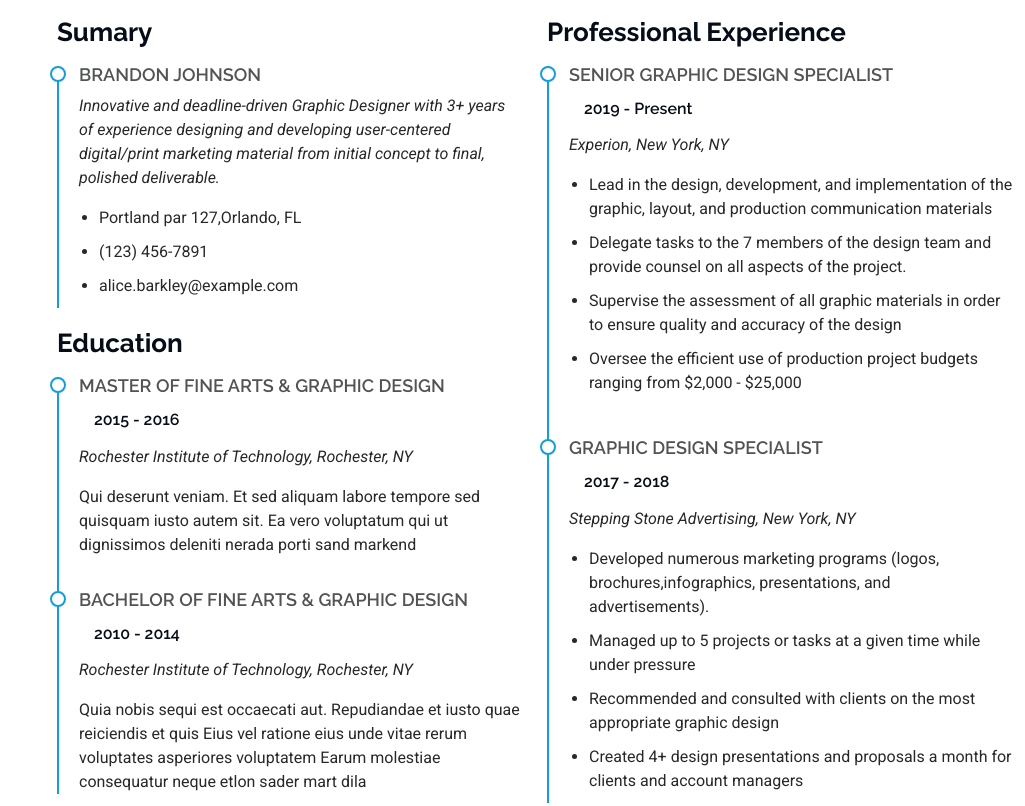
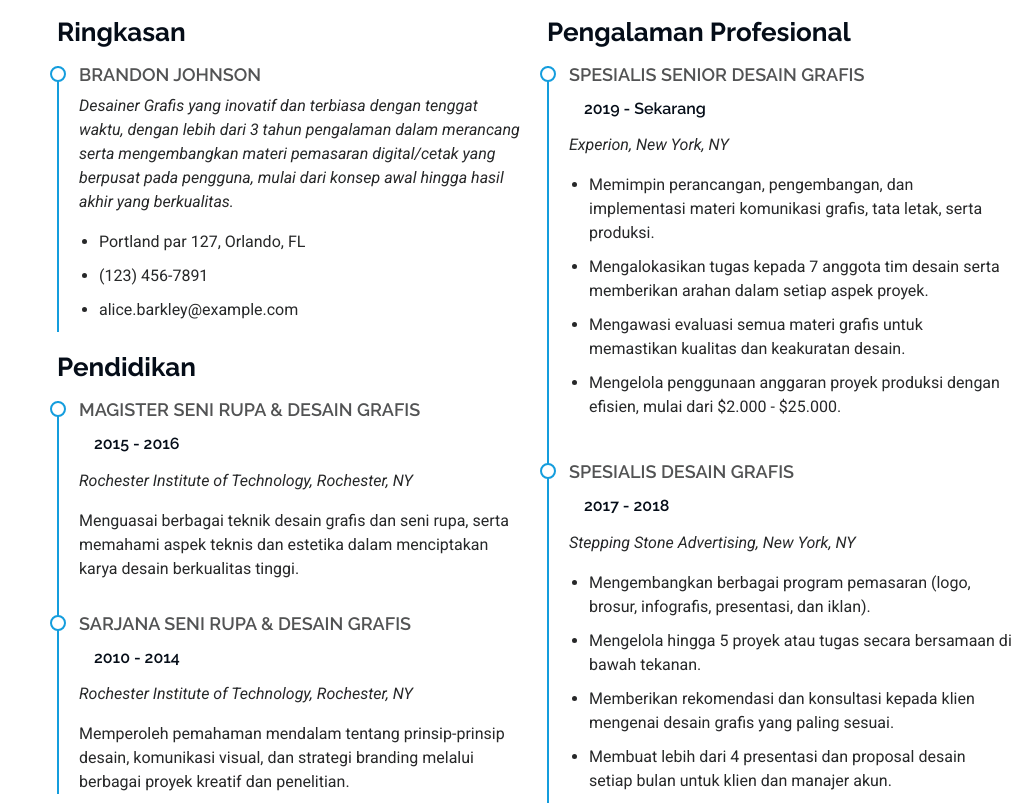
Before and after one commit to Rianinaja/Iportofolio, a plain HTML site: page index.html in a window 1280 px wide. Shown: the part 2590-3396 px from the top of the page, without its empty margins (255-1280 px from the left). Drawn offline with nearby package versions, Linux system fonts and the light colour scheme; animation ran at ten frames a second; files whose address does not match are found by name.

Commit message:
Update index.html

```diff
--- a/index.html
+++ b/index.html
@@ -280,60 +280,60 @@
     <div class="row">
 
       <div class="col-lg-6" data-aos="fade-up" data-aos-delay="100">
-            <h3 class="resume-title">Sumary</h3>
+        <h3 class="resume-title">Ringkasan</h3>
 
         <div class="resume-item pb-0">
           <h4>Brandon Johnson</h4>
-              <p><em>Innovative and deadline-driven Graphic Designer with 3+ years of experience designing and developing user-centered digital/print marketing material from initial concept to final, polished deliverable.</em></p>
+          <p><em>Desainer Grafis yang inovatif dan terbiasa dengan tenggat waktu, dengan lebih dari 3 tahun pengalaman dalam merancang serta mengembangkan materi pemasaran digital/cetak yang berpusat pada pengguna, mulai dari konsep awal hingga hasil akhir yang berkualitas.</em></p>
           <ul>
-                <li>Portland par 127,Orlando, FL</li>
+            <li>Portland par 127, Orlando, FL</li>
             <li>(123) 456-7891</li>
             <li>alice.barkley@example.com</li>
           </ul>
-            </div><!-- Edn Resume Item -->
+        </div><!-- End Resume Item -->
 
-            <h3 class="resume-title">Education</h3>
+        <h3 class="resume-title">Pendidikan</h3>
         <div class="resume-item">
-              <h4>Master of Fine Arts &amp; Graphic Design</h4>
+          <h4>Magister Seni Rupa &amp; Desain Grafis</h4>
           <h5>2015 - 2016</h5>
           <p><em>Rochester Institute of Technology, Rochester, NY</em></p>
-              <p>Qui deserunt veniam. Et sed aliquam labore tempore sed quisquam iusto autem sit. Ea vero voluptatum qui ut dignissimos deleniti nerada porti sand markend</p>
-            </div><!-- Edn Resume Item -->
+          <p>Menguasai berbagai teknik desain grafis dan seni rupa, serta memahami aspek teknis dan estetika dalam menciptakan karya desain berkualitas tinggi.</p>
+        </div><!-- End Resume Item -->
 
         <div class="resume-item">
-              <h4>Bachelor of Fine Arts &amp; Graphic Design</h4>
+          <h4>Sarjana Seni Rupa &amp; Desain Grafis</h4>
           <h5>2010 - 2014</h5>
           <p><em>Rochester Institute of Technology, Rochester, NY</em></p>
-              <p>Quia nobis sequi est occaecati aut. Repudiandae et iusto quae reiciendis et quis Eius vel ratione eius unde vitae rerum voluptates asperiores voluptatem Earum molestiae consequatur neque etlon sader mart dila</p>
-            </div><!-- Edn Resume Item -->
+          <p>Memperoleh pemahaman mendalam tentang prinsip-prinsip desain, komunikasi visual, dan strategi branding melalui berbagai proyek kreatif dan penelitian.</p>
+        </div><!-- End Resume Item -->
 
       </div>
 
       <div class="col-lg-6" data-aos="fade-up" data-aos-delay="200">
-            <h3 class="resume-title">Professional Experience</h3>
+        <h3 class="resume-title">Pengalaman Profesional</h3>
         <div class="resume-item">
-              <h4>Senior graphic design specialist</h4>
-              <h5>2019 - Present</h5>
+          <h4>Spesialis Senior Desain Grafis</h4>
+          <h5>2019 - Sekarang</h5>
           <p><em>Experion, New York, NY </em></p>
           <ul>
-                <li>Lead in the design, development, and implementation of the graphic, layout, and production communication materials</li>
-                <li>Delegate tasks to the 7 members of the design team and provide counsel on all aspects of the project. </li>
-                <li>Supervise the assessment of all graphic materials in order to ensure quality and accuracy of the design</li>
-                <li>Oversee the efficient use of production project budgets ranging from $2,000 - $25,000</li>
+            <li>Memimpin perancangan, pengembangan, dan implementasi materi komunikasi grafis, tata letak, serta produksi.</li>
+            <li>Mengalokasikan tugas kepada 7 anggota tim desain serta memberikan arahan dalam setiap aspek proyek.</li>
+            <li>Mengawasi evaluasi semua materi grafis untuk memastikan kualitas dan keakuratan desain.</li>
+            <li>Mengelola penggunaan anggaran proyek produksi dengan efisien, mulai dari $2.000 - $25.000.</li>
           </ul>
-            </div><!-- Edn Resume Item -->
+        </div><!-- End Resume Item -->
 
         <div class="resume-item">
-              <h4>Graphic design specialist</h4>
+          <h4>Spesialis Desain Grafis</h4>
           <h5>2017 - 2018</h5>
           <p><em>Stepping Stone Advertising, New York, NY</em></p>
           <ul>
-                <li>Developed numerous marketing programs (logos, brochures,infographics, presentations, and advertisements).</li>
-                <li>Managed up to 5 projects or tasks at a given time while under pressure</li>
-                <li>Recommended and consulted with clients on the most appropriate graphic design</li>
-                <li>Created 4+ design presentations and proposals a month for clients and account managers</li>
+            <li>Mengembangkan berbagai program pemasaran (logo, brosur, infografis, presentasi, dan iklan).</li>
+            <li>Mengelola hingga 5 proyek atau tugas secara bersamaan di bawah tekanan.</li>
+            <li>Memberikan rekomendasi dan konsultasi kepada klien mengenai desain grafis yang paling sesuai.</li>
+            <li>Membuat lebih dari 4 presentasi dan proposal desain setiap bulan untuk klien dan manajer akun.</li>
           </ul>
-            </div><!-- Edn Resume Item -->
+        </div><!-- End Resume Item -->
 
       </div>
 
@@ -342,6 +342,7 @@
   </div>
 
 </section><!-- /Resume Section -->
+
 
     <!-- Portfolio Section -->
     <section id="portfolio" class="portfolio section light-background">
```
Lines whose indentation alone changed are shown as unchanged.
